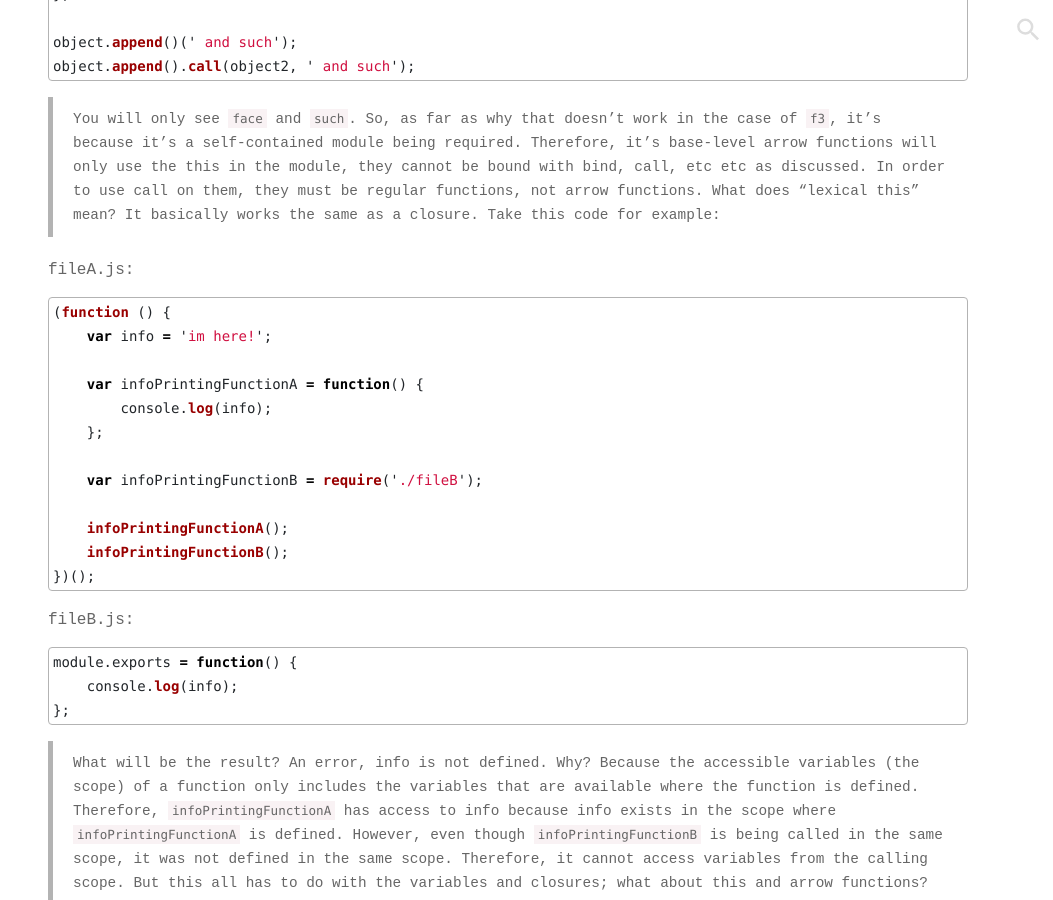
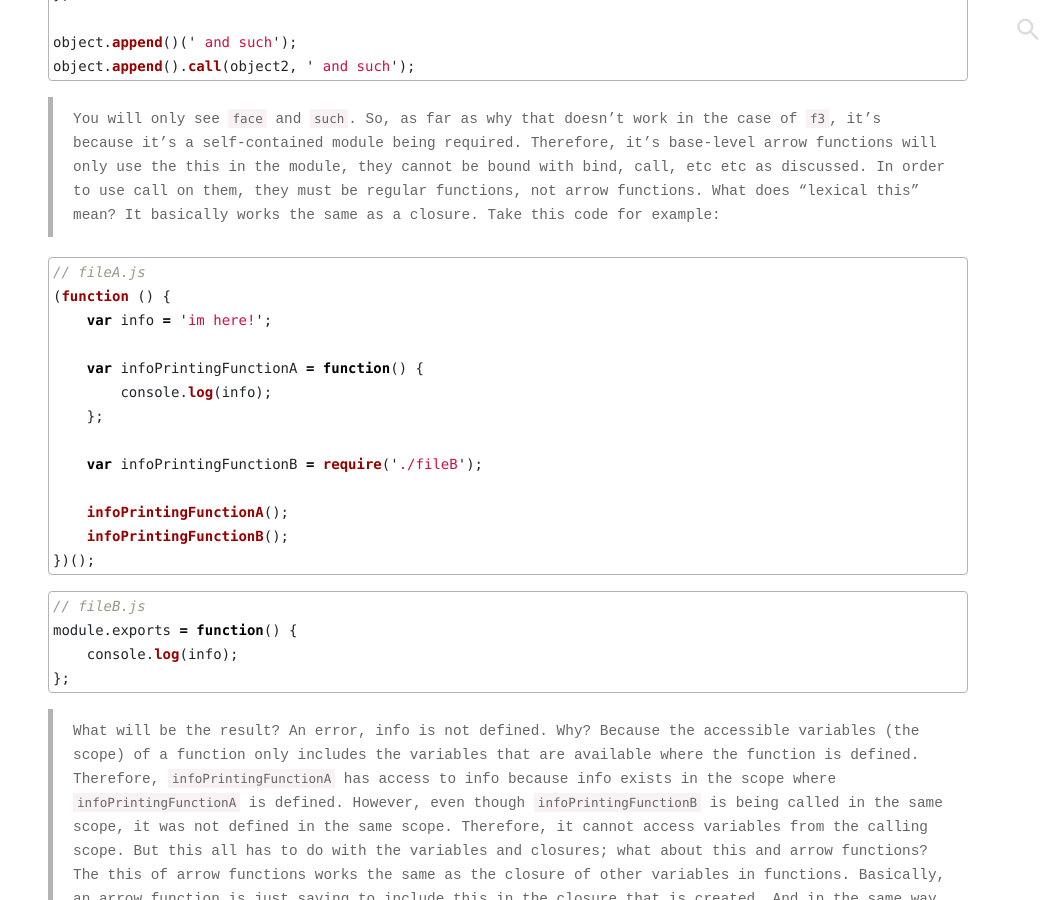
Before and after one commit to Enteee/duckpond.ch, a Jekyll site: the page built from _posts/2019-03-20-javascript-this.md, in a window 1280 px wide and 900 px high, scrolled down 2985 px. Shown: the whole window, without its empty margins (227-1280 px from the left). Built offline with Jekyll 4.4.1, drawn with Linux system fonts in a browser that asks for light colours; comment, search, counter and statistics services are not loaded.

Commit message:
file names in file

````diff
--- a/_posts/2019-03-20-javascript-this.md
+++ b/_posts/2019-03-20-javascript-this.md
@@ -109,8 +109,8 @@ object.append().call(object2, ' and such');
 > So, as far as why that doesn't work in the case of `f3`, it's because it's a self-contained module being required. Therefore, it's base-level arrow functions will only use the this in the module, they cannot be bound with bind, call, etc etc as discussed. In order to use call on them, they must be regular functions, not arrow functions.
 > What does "lexical this" mean? It basically works the same as a closure. Take this code for example:
 
-fileA.js:
 ```javascript
+// fileA.js
 (function () {
     var info = 'im here!';
 
@@ -125,8 +125,8 @@ fileA.js:
 })();
 ```
 
-fileB.js:
 ```javascript
+// fileB.js
 module.exports = function() {
     console.log(info);
 };
````
